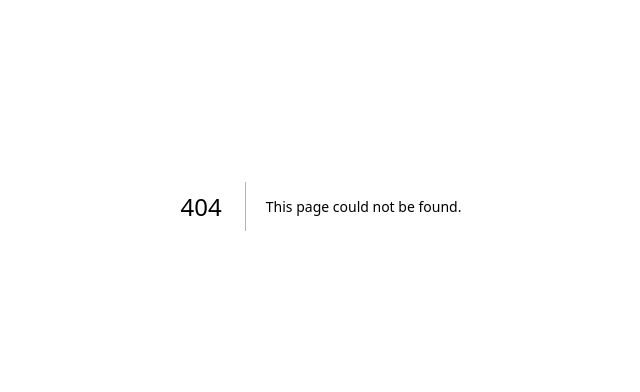
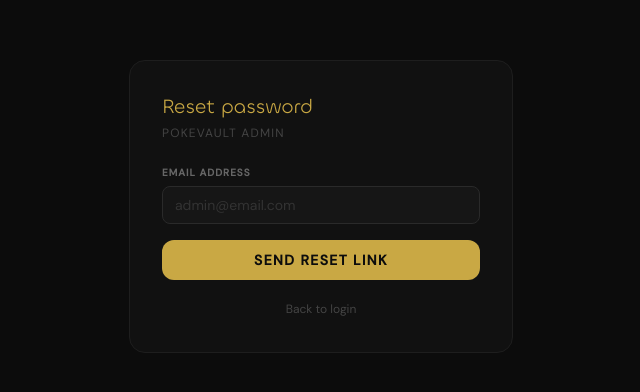
Before and after one commit to bikemaster2331/pokebind, a Next.js app: page /admin/forgot in a window 1280 px wide. Before the commit this address had no page. Shown: the part 194-586 px from the top of the page, without its empty margins (319-959 px from the left). Built offline with nearby package versions, Linux system fonts and the light colour scheme.

Commit message:
feat: add admin password reset flow pages

```diff
--- /dev/null
+++ b/app/admin/forgot/page.js
@@ -0,0 +1,94 @@
+'use client'
+
+import { useState } from 'react'
+import { createSupabaseBrowser } from '../../browser'
+
+export default function ForgotPassword() {
+    const [email, setEmail] = useState('')
+    const [isLoading, setIsLoading] = useState(false)
+    const [sent, setSent] = useState(false)
+    const [error, setError] = useState('')
+
+    async function handleSubmit(e) {
+        e.preventDefault()
+        setIsLoading(true)
+        setError('')
+
+        const supabase = createSupabaseBrowser()
+
+        const { error: resetError } = await supabase.auth.resetPasswordForEmail(email, {
+            redirectTo: `${window.location.origin}/admin/reset`,
+        })
+
+        if (resetError) {
+            setError('Something went wrong. Please try again.')
+            setIsLoading(false)
+            return
+        }
+
+        setSent(true)
+        setIsLoading(false)
+    }
+
+    return (
+        <main className="min-h-screen bg-[#0C0C0C] flex items-center justify-center px-6">
+            <div className="bg-[#111] border border-[#1e1e1e] rounded-2xl p-8 w-full max-w-sm">
+                <div className="mb-6">
+                    <h1 className="font-display text-xl text-[#C9A844]">Reset password</h1>
+                    <p className="text-xs text-[#444] mt-1 tracking-widest uppercase">PokeVault Admin</p>
+                </div>
+
+                {sent ? (
+                    <div className="text-center py-4">
+                        <p className="text-sm text-[#e0d8c8] mb-2">Check your email!</p>
+                        <p className="text-xs text-[#444]">We sent a reset link to {email}</p>
+
+                        <a href="/admin/login"
+                        className="block mt-6 text-xs text-[#C9A844] hover:underline"
+            >
+                        Back to login
+                    </a>
+          </div>
+            ) : (
+            <form onSubmit={handleSubmit} className="space-y-4">
+                <div>
+                    <label className="block text-[10px] font-bold text-[#666] uppercase tracking-widest mb-1.5">
+                        Email address
+                    </label>
+                    <input
+                        type="email"
+                        value={email}
+                        onChange={(e) => setEmail(e.target.value)}
+                        required
+                        placeholder="admin@email.com"
+                        className="w-full bg-[#161616] border border-[#2a2a2a] text-[#e0d8c8] rounded-lg px-3 py-2 text-sm outline-none focus:border-[#C9A844] transition-colors placeholder-[#333]"
+                    />
+                </div>
+
+                {error && (
+                    <p className="text-xs text-red-500">{error}</p>
+                )}
+
+                <button
+                    type="submit"
+                    disabled={isLoading}
+                    className="w-full bg-[#C9A844] text-[#0C0C0C] font-bold uppercase tracking-widest py-2.5 rounded-xl hover:bg-[#b8973a] disabled:opacity-40 disabled:cursor-not-allowed text-sm transition-all"
+                >
+                    {isLoading ? 'Sending...' : 'Send reset link'}
+                </button>
+
+                <div className="text-center">
+
+                    <a href="/admin/login"
+                    className="text-xs text-[#444] hover:text-[#C9A844] transition-colors"
+              >
+                    Back to login
+                </a>
+            </div>
+        </form>
+    )
+}
+      </div >
+    </main >
+  )
+}
--- /dev/null
+++ b/app/admin/reset/page.js
@@ -0,0 +1,128 @@
+'use client'
+
+import { useState, useEffect } from 'react'
+import { useRouter } from 'next/navigation'
+import { createSupabaseBrowser } from '../../browser'
+
+export default function ResetPassword() {
+    const router = useRouter()
+    const [password, setPassword] = useState('')
+    const [confirm, setConfirm] = useState('')
+    const [isLoading, setIsLoading] = useState(false)
+    const [error, setError] = useState('')
+    const [ready, setReady] = useState(false)
+
+    useEffect(() => {
+        const supabase = createSupabaseBrowser()
+
+        // 1. Check if the URL has an error (like an expired link)
+        const hash = window.location.hash
+        if (hash && hash.includes('error_description')) {
+            const params = new URLSearchParams(hash.substring(1))
+            const errMsg = params.get('error_description')?.replace(/\+/g, ' ') || 'Invalid reset link'
+            setError(errMsg)
+            setReady(true)
+        }
+
+        // 2. Listen for auth events, handling more than just PASSWORD_RECOVERY
+        const { data: { subscription } } = supabase.auth.onAuthStateChange((event, session) => {
+            console.log("Supabase event:", event, "Session:", !!session)
+
+            if (event === 'PASSWORD_RECOVERY') {
+                setReady(true)
+            } else if ((event === 'INITIAL_SESSION' || event === 'SIGNED_IN') && session) {
+                // If they are successfully logged in from the link, show the form
+                setReady(true)
+            }
+        })
+
+        return () => subscription.unsubscribe()
+    }, [])
+
+    async function handleSubmit(e) {
+        e.preventDefault()
+        if (password !== confirm) {
+            setError('Passwords do not match.')
+            return
+        }
+        if (password.length < 8) {
+            setError('Password must be at least 8 characters.')
+            return
+        }
+
+        setIsLoading(true)
+        setError('')
+
+        const supabase = createSupabaseBrowser()
+        const { error: updateError } = await supabase.auth.updateUser({ password })
+
+        if (updateError) {
+            setError('Failed to update password. Please try again.')
+            setIsLoading(false)
+            return
+        }
+
+        router.push('/admin/login')
+    }
+
+    if (!ready) {
+        return (
+            <main className="min-h-screen bg-[#0C0C0C] flex items-center justify-center">
+                <p className="text-[#444] text-sm">Verifying reset link...</p>
+            </main>
+        )
+    }
+
+    return (
+        <main className="min-h-screen bg-[#0C0C0C] flex items-center justify-center px-6">
+            <div className="bg-[#111] border border-[#1e1e1e] rounded-2xl p-8 w-full max-w-sm">
+                <div className="mb-6">
+                    <h1 className="font-display text-xl text-[#C9A844]">New password</h1>
+                    <p className="text-xs text-[#444] mt-1 tracking-widest uppercase">PokeVault Admin</p>
+                </div>
+
+                <form onSubmit={handleSubmit} className="space-y-4">
+                    <div>
+                        <label className="block text-[10px] font-bold text-[#666] uppercase tracking-widest mb-1.5">
+                            New password
+                        </label>
+                        <input
+                            type="password"
+                            value={password}
+                            onChange={(e) => setPassword(e.target.value)}
+                            required
+                            placeholder="••••••••"
+                            className="w-full bg-[#161616] border border-[#2a2a2a] text-[#e0d8c8] rounded-lg px-3 py-2 text-sm outline-none focus:border-[#C9A844] transition-colors placeholder-[#333]"
+                        />
+                    </div>
+
+                    <div>
+                        <label className="block text-[10px] font-bold text-[#666] uppercase tracking-widest mb-1.5">
+                            Confirm password
+                        </label>
+                        <input
+                            type="password"
+                            value={confirm}
+                            onChange={(e) => setConfirm(e.target.value)}
+                            required
+                            placeholder="••••••••"
+                            className="w-full bg-[#161616] border border-[#2a2a2a] text-[#e0d8c8] rounded-lg px-3 py-2 text-sm outline-none focus:border-[#C9A844] transition-colors placeholder-[#333]"
+                        />
+                    </div>
+
+                    {error && (
+                        <p className="text-xs text-red-500">{error}</p>
+                    )}
+
+                    <button
+                        type="submit"
+                        disabled={isLoading}
+                        className="w-full bg-[#C9A844] text-[#0C0C0C] font-bold uppercase tracking-widest py-2.5 rounded-xl hover:bg-[#b8973a] disabled:opacity-40 disabled:cursor-not-allowed text-sm transition-all"
+                    >
+                        {isLoading ? 'Updating...' : 'Update password'}
+                    </button>
+                </form>
+            </div>
+        </main>
+    )
+}
```
